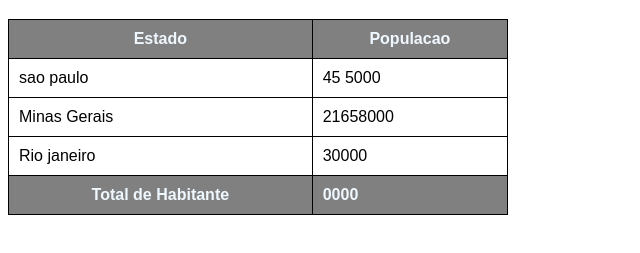
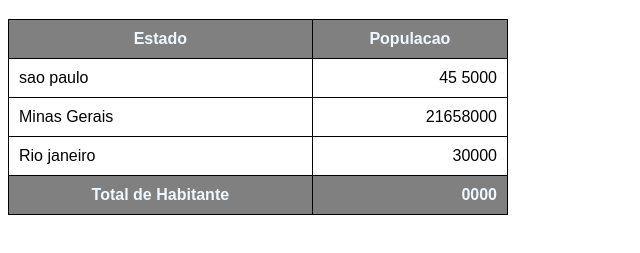
Before and after one commit to joanabnu/EstudosCursoemVideo, a plain HTML site: page Exercicios-modelo3/ex023/tabela02.html in a window 1280 px wide. Shown: the part 61-314 px from the top of the page, without its empty margins (0-640 px from the left). Drawn offline with Linux system fonts and the light colour scheme.

Commit message:
class num

```diff
--- a/Exercicios-modelo3/ex023/tabela002.css
+++ b/Exercicios-modelo3/ex023/tabela002.css
@@ -13,3 +13,7 @@ thead, tfoot{
     background-color: gray;
     color: aliceblue;
 }
+td.num{
+    text-align: right;
+
+}
--- a/Exercicios-modelo3/ex023/tabela02.html
+++ b/Exercicios-modelo3/ex023/tabela02.html
@@ -19,21 +19,21 @@
         </thead>
         <tbody>
             <tr>  <td>sao paulo</td>
-          <td>45 5000</td></tr>
+          <td class="num">45 5000</td></tr>
           <tr>
             <td>Minas Gerais</td>
-            <td>21658000</td>
+            <td class="num">21658000</td>
           </tr>
           <tr>
             <td>Rio janeiro</td>
-            <td>30000</td>
+            <td class="num">30000</td>
           </tr>
 
 
         </tbody>
         <tfoot>
           <th>Total de Habitante</th>
-          <td><strong>0000</strong></td>
+          <td class="num"><strong>0000</strong></td>
         </tfoot>
     </table>
 </body>
```
